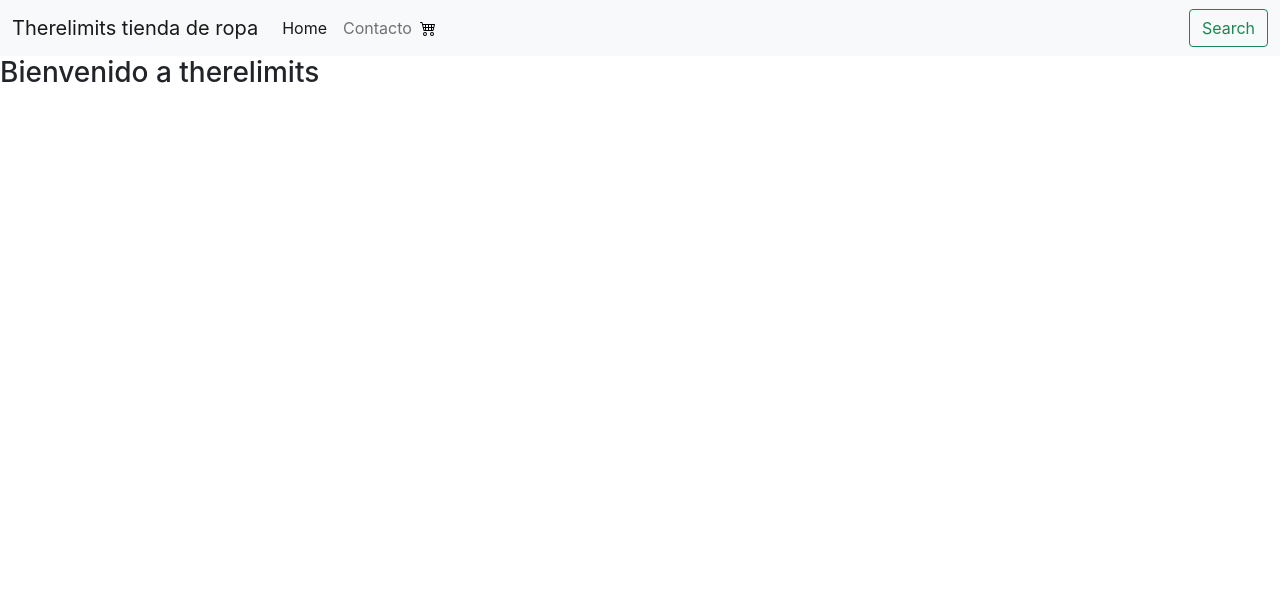
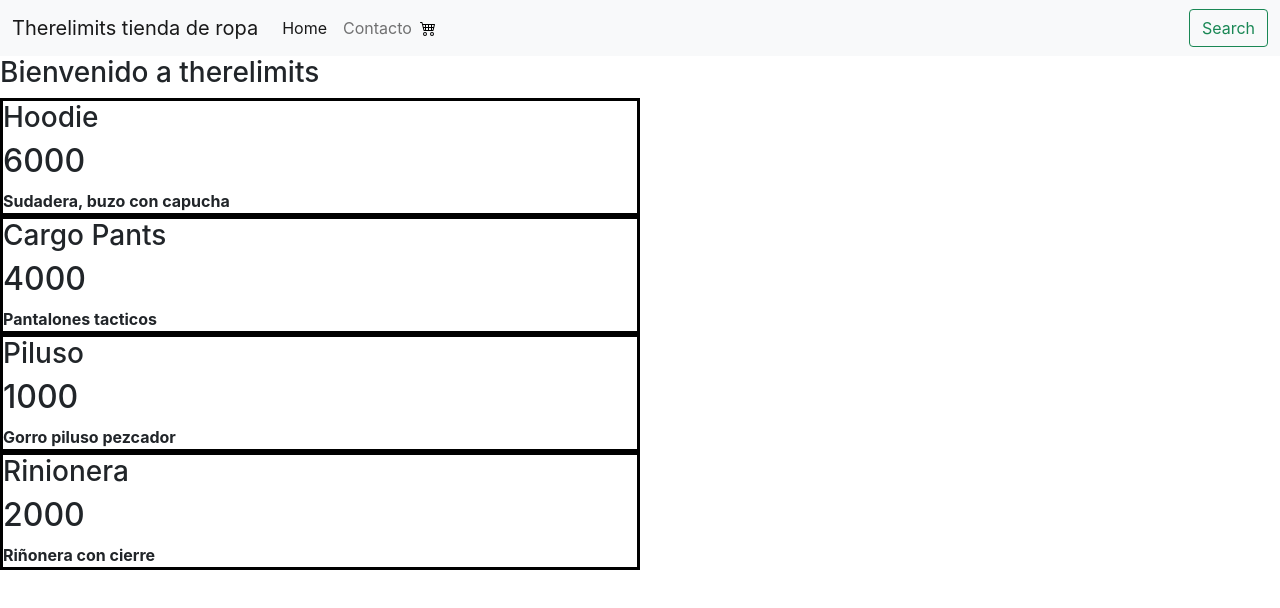
Before and after one commit to harakirihub/Therelimits, a React (Create React App) app in the folder therelimits/: page / in a window 1280 px wide. Shown: the top 608 px of the page. Built offline with nearby package versions, Linux system fonts and the light colour scheme.

Commit message:
implementado item list, item, promise,

```diff
--- a/therelimits/package.json
+++ b/therelimits/package.json
@@ -35,5 +35,8 @@
       "last 1 firefox version",
       "last 1 safari version"
     ]
+  },
+  "devDependencies": {
+    "tailwindcss": "^3.0.23"
   }
 }
--- a/therelimits/src/App.js
+++ b/therelimits/src/App.js
@@ -1,7 +1,7 @@
 
 import './App.css';
-import ItemListContainer from './container/ItemListContainer';
-import NavBar from './components/NavBar';
+import ItemListContainer from './components/container/ItemListContainer';
+import NavBar from './layout/NavBar.jsx';
 
 function App() {
   return (
--- a/therelimits/src/components/CartWidget/CartWidget.jsx
+++ b/therelimits/src/components/CartWidget.jsx
@@ -1,4 +1,4 @@
-import IconCart from "./cart.svg"
+import IconCart from "../assets/icons/cart.svg"
 import React from "react"
 
 const CartWidget = () => {
--- /dev/null
+++ b/therelimits/src/components/container/Item.jsx
@@ -0,0 +1,12 @@
+
+const Item =(props) => {
+    return (
+        <div style={{border : 'solid black', width: '50%'}}>
+            <h3>{props.producto.nombre} </h3>
+            <h2>{props.producto.precio} </h2>
+            {props.children}
+        </div>
+    )
+}
+
+export default Item
--- /dev/null
+++ b/therelimits/src/components/container/ItemListContainer.jsx
@@ -0,0 +1,57 @@
+import Item from "./Item"
+import { useEffect, useState } from "react"
+
+function ItemListContainer (props)
+{
+
+const productos = [
+    {nombre: 'Hoodie', precio: 6000},
+    {nombre: 'Cargo Pants', precio: 4000},
+    {nombre: 'Piluso', precio: 1000},
+    {nombre: 'Rinionera', precio: 2000}
+]
+
+
+useEffect( () => {
+    getProducts()
+    console.log('se ejecutó el efecto');
+    return () => {
+        console.log('Limpieza al unmount');
+     }
+}, [] )
+
+const getProducts = () => {
+    const getProductsPromise = new Promise( (resolve, reject) => {
+      setTimeout(() => {
+          resolve(productos)
+      }, 5000);
+    })
+
+    getProductsPromise.then( response => {
+        console.log(response);
+    })
+ }
+
+    return(
+        <>
+        <h3>{props.name} </h3>
+
+        <div>
+            <Item producto = { productos [0]}>
+                <strong> Sudadera, buzo con capucha </strong>
+            </Item>
+            <Item producto = { productos [1]}>
+                <strong> Pantalones tacticos </strong>
+            </Item>
+            <Item producto = { productos [2]}>
+                <strong> Gorro piluso pezcador  </strong>
+            </Item>
+            <Item producto = { productos [3]}>
+                <strong> Riñonera con cierre </strong>
+            </Item>
+        </div>
+        </>
+    )
+}
+
+export default ItemListContainer
--- a/therelimits/src/container/ItemListContainer.jsx
+++ /dev/null
@@ -1,11 +0,0 @@
-
-function ItemListContainer (props)
-{
-    return(
-        <>
-        <h3>{props.name} </h3>
-        </>
-    )
-}
-
-export default ItemListContainer
--- a/therelimits/src/components/NavBar.jsx
+++ b/therelimits/src/layout/NavBar.jsx
@@ -1,6 +1,6 @@
 
 import React from "react"
-import CartWidget from "./CartWidget/CartWidget"
+import CartWidget from "../components/CartWidget"
 
 
 function NavBar(){
```
Also changed, not shown: therelimits/tailwind.config.js (added, +7 -0 lines), therelimits/src/assets/icons/cart.svg (renamed from therelimits/src/components/CartWidget/cart.svg), therelimits/src/components/container/ItemList.jsx (added), 1 other file (tests, documents, lock files or other folders).
